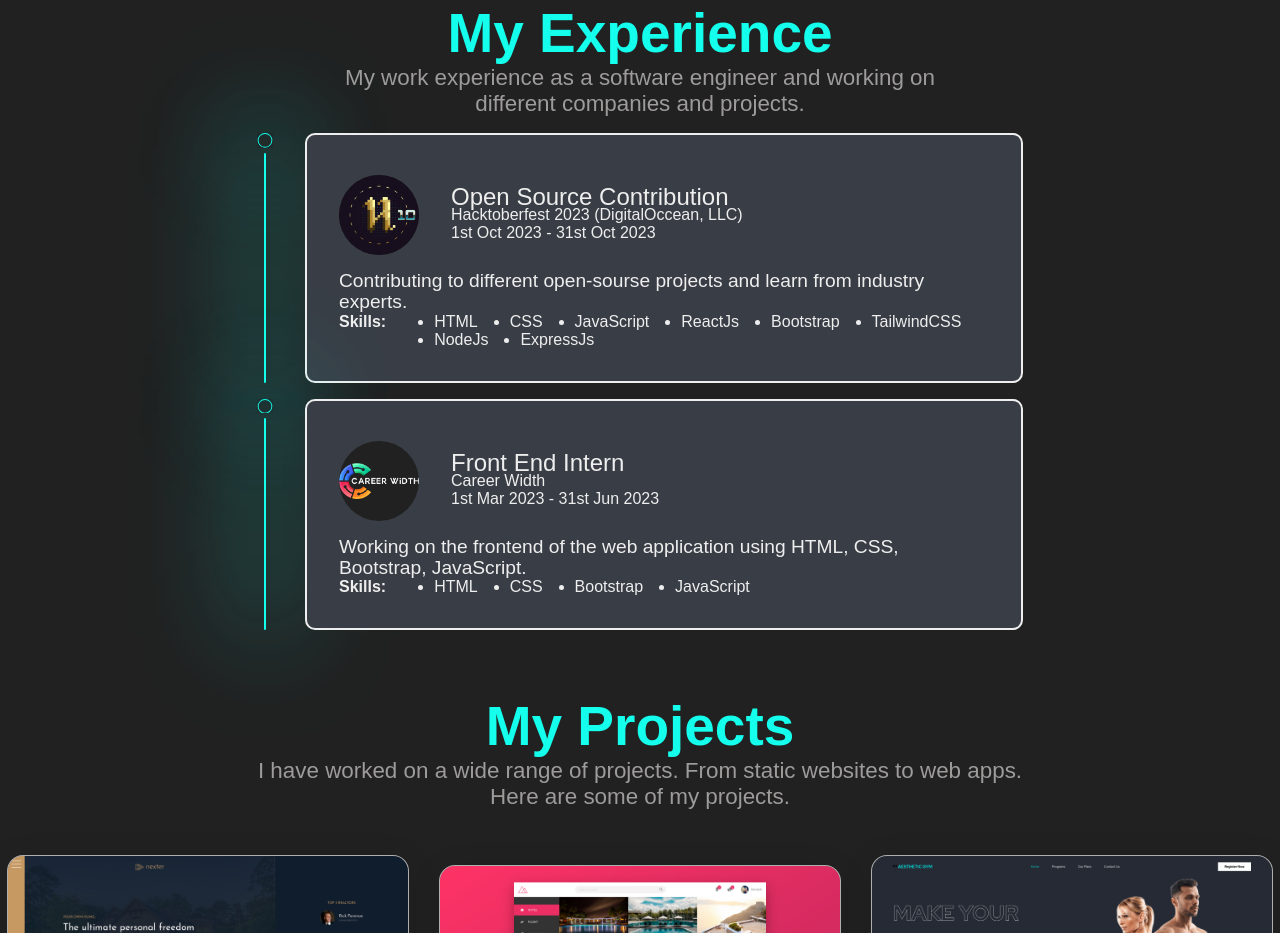
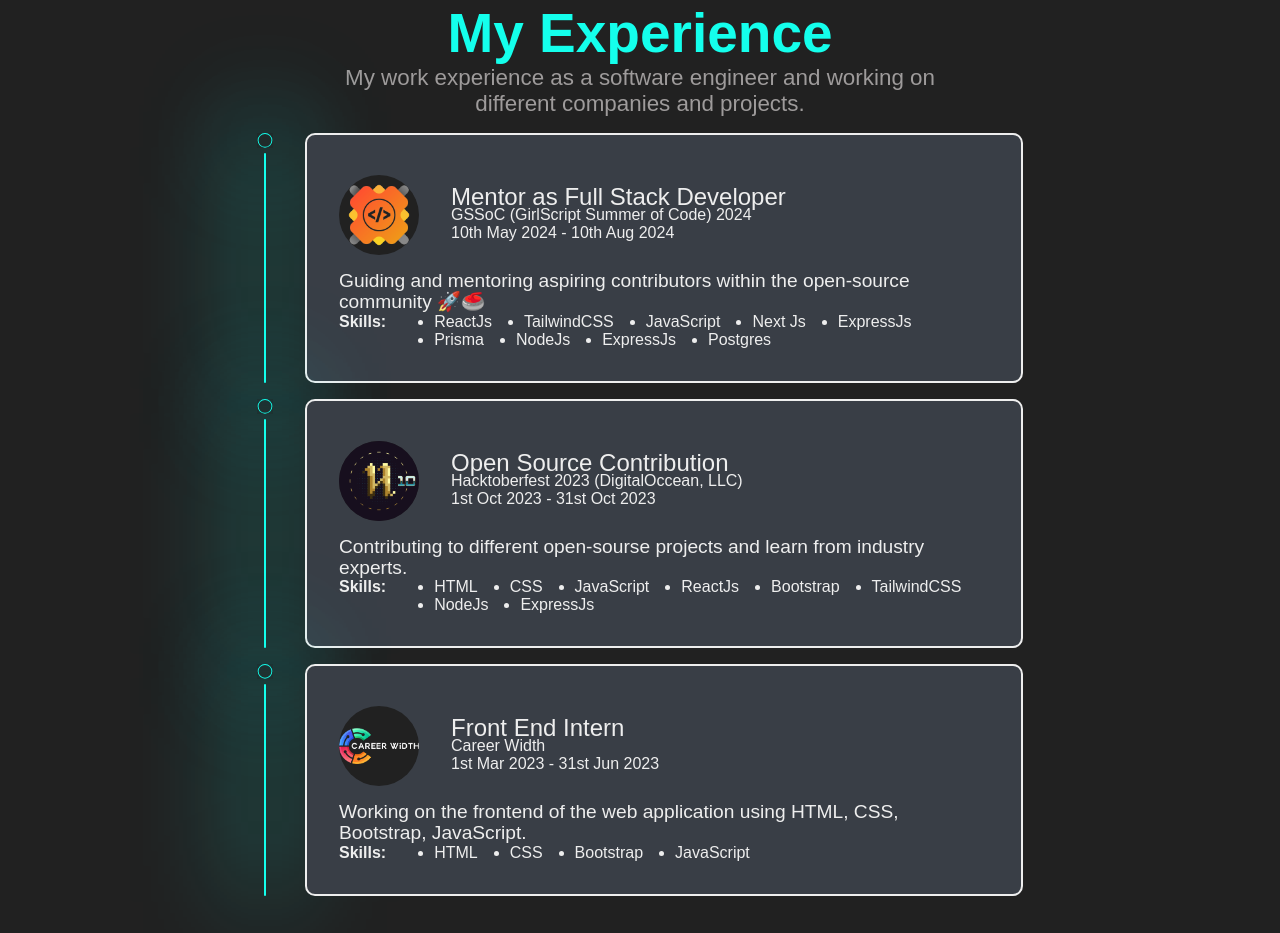
Before and after one commit to hustlerZzZ/my-portfolio, a React (Vite) app: page / in a window 1280 px wide. Shown: the part 1220-2153 px from the top of the page. Built offline with nearby package versions, Linux system fonts and the light colour scheme; a web font is replaced by a local one.

Commit message:
Added new Experience

```diff
--- a/src/components/Experience/Experience.tsx
+++ b/src/components/Experience/Experience.tsx
@@ -14,7 +14,30 @@ function Experience() {
       </div>
         <div className={styles.expBox}>
             <div className={styles.itemBox}>
-          <Separator />
+                <Separator/>
+                <div className={styles.item}>
+                    <InternshipCard
+                        imgUrl="gssoc"
+                        heading="Mentor as Full Stack Developer"
+                        company="GSSoC (GirlScript Summer of Code) 2024"
+                        date="10th May 2024 - 10th Aug 2024"
+                        subHeading="Guiding and mentoring aspiring contributors within the open-source community 🚀🥌"
+                        skillsArray={[
+                            "ReactJs",
+                            "TailwindCSS",
+                            "JavaScript",
+                            "Next Js",
+                            "ExpressJs",
+                            "Prisma",
+                            "NodeJs",
+                            "ExpressJs",
+                            "Postgres"
+                        ]}
+                    />
+                </div>
+            </div>
+            <div className={styles.itemBox}>
+                <Separator/>
                 <div className={styles.item}>
                     <InternshipCard
                         imgUrl="hacktoberfest"
@@ -36,7 +59,7 @@ function Experience() {
                 </div>
             </div>
             <div className={styles.itemBox}>
-          <Separator />
+                <Separator/>
                 <div className={styles.item}>
                     <InternshipCard
                         imgUrl="career"
```
Also changed, not shown: public/gssoc.png (added). Lines whose indentation alone changed are shown as unchanged.
